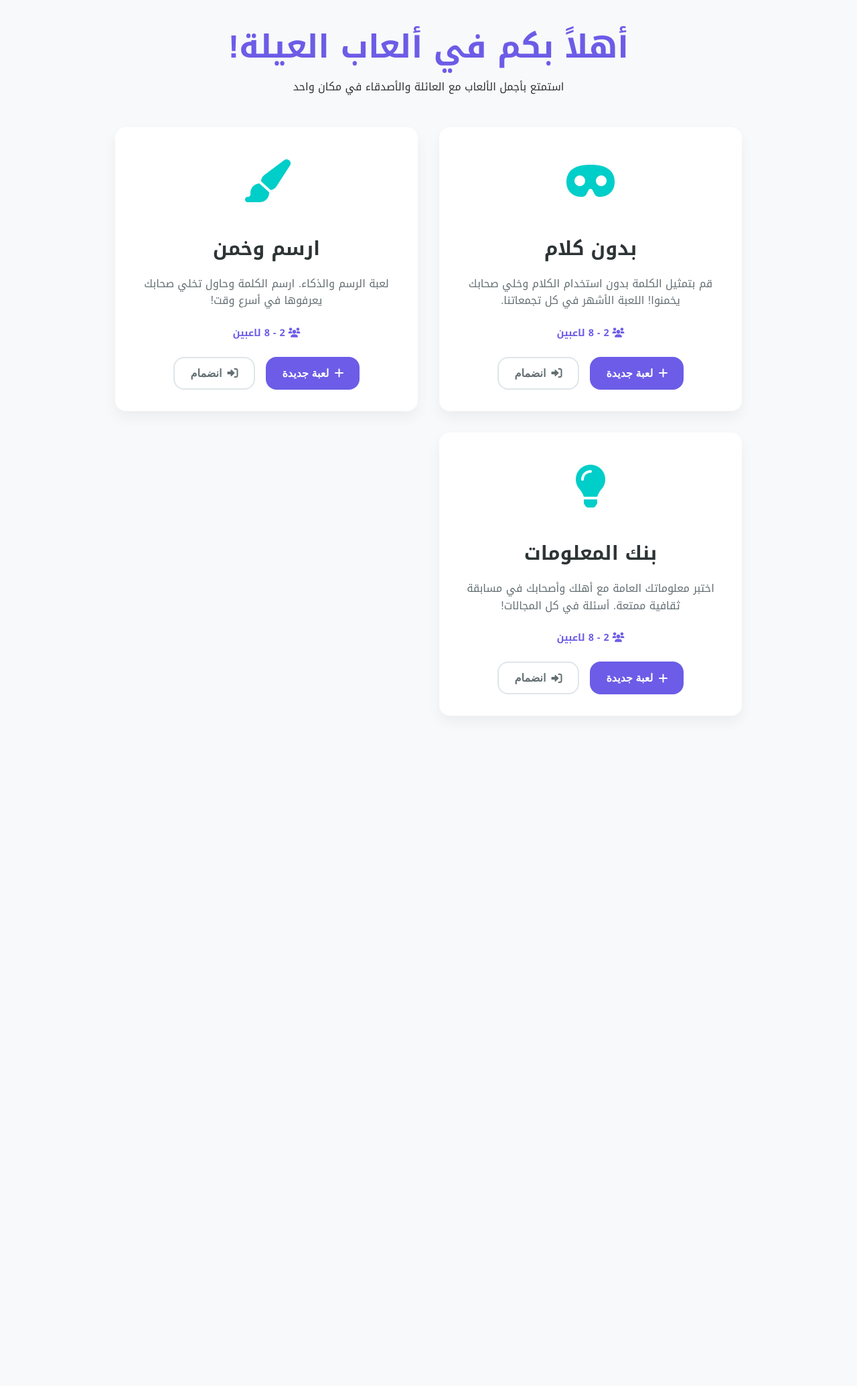
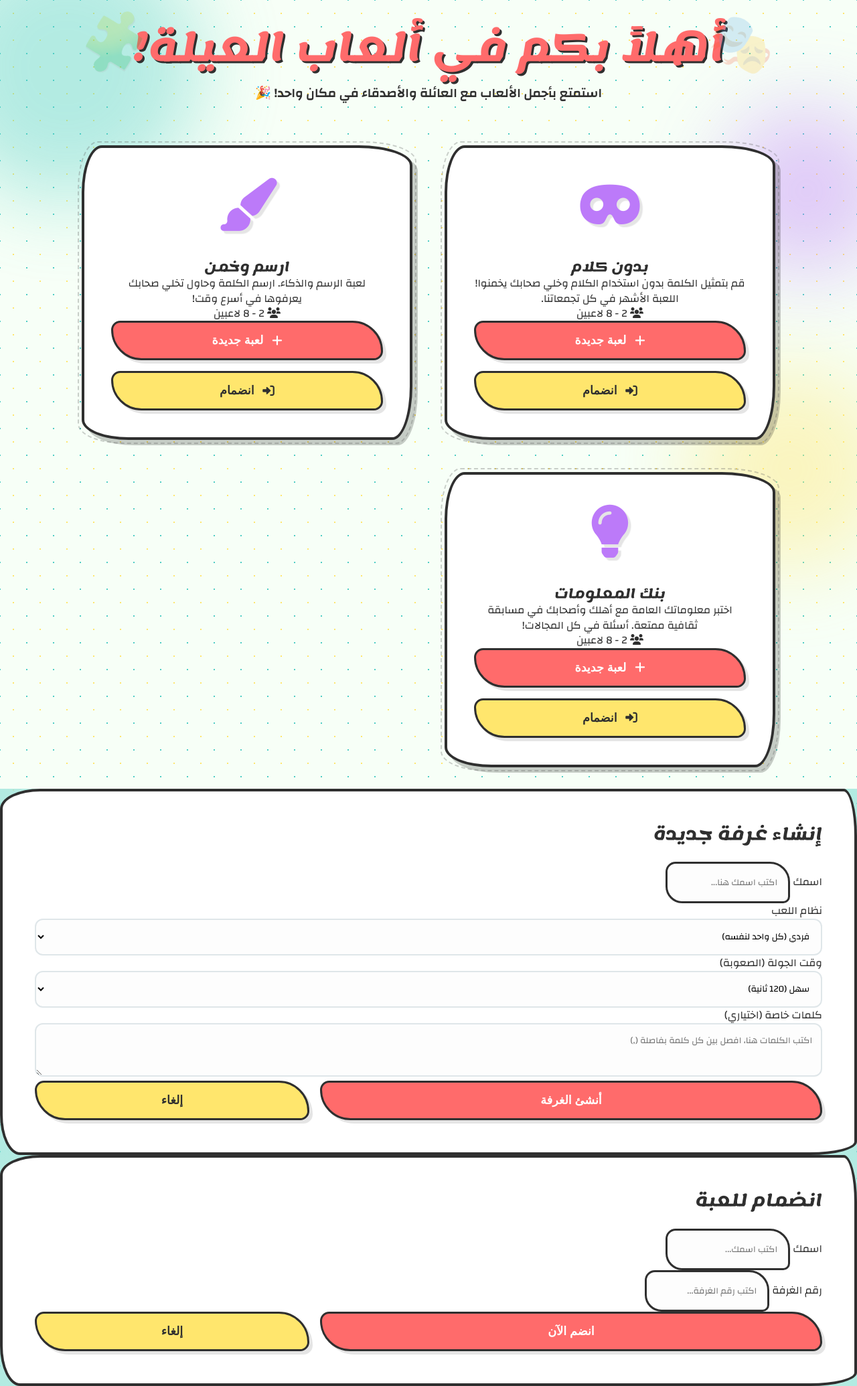
Before and after one commit to engziada/FamilyGamesII, a Flask app: page / in a window 1280 px wide. Shown: the whole page at 67% size. Before the commit the page ends 1037 px from the top, so only its background shows below. Run offline with Flask 3, Linux system fonts and the light colour scheme; some libraries are stand-ins or nearby versions.

Commit message:
Finalize Playful Edition revamp and enhancements.
- Completed UI/UX overhaul with irregular shapes, vibrant colors, and bouncy animations.
- Implemented modular architecture for games (Charades, Trivia, Pictionary).
- Added host-controlled admission system for active games.
- Enhanced Charades database with Egyptian media metadata.
- Improved Trivia synchronization and team-based scoring.
- Standardized score handling across models.
- Cleaned up artifacts and verified all flows.

```diff
--- a/app.py
+++ b/app.py
@@ -239,11 +239,6 @@ def handle_guess_correct(data):
         if points > 0:
             game_obj.add_score(game_obj.current_player, points)
             game_obj.add_score(guesser, points)
-            if game_obj.settings.get('teams'):
-                p1 = next((p for p in game_obj.players if p['name'] == game_obj.current_player), None)
-                p2 = next((p for p in game_obj.players if p['name'] == guesser), None)
-                if p1: game_obj.team_scores[str(p1['team'])] += points
-                if p2: game_obj.team_scores[str(p2['team'])] += points
 
         current_performer = game_obj.current_player
         game_obj.next_round(game_obj.get_item())
@@ -372,8 +367,13 @@ def handle_verify_game(data):
             player_sids[pname] = request.sid
             emit_game_state(gid)
             if game_obj.game_type == 'trivia' and game_obj.status == 'round_active':
-                # Start timer for the person who just joined/refreshed
-                emit('timer_start', {'duration': game_obj.settings.get('time_limit', 30)})
+                # Start timer for the person who just joined/refreshed with remaining time
+                remaining = game_obj.settings.get('time_limit', 30)
+                if game_obj.round_start_time:
+                    elapsed = (datetime.now() - game_obj.round_start_time).total_seconds()
+                    remaining = max(0, remaining - elapsed)
+
+                emit('timer_start', {'duration': remaining})
                 # Also ensure they have the latest question
                 emit('new_question', game_obj.to_dict(include_answer=False).get('current_question'))
             elif game_obj.current_player == pname:
--- a/static/css/style.css
+++ b/static/css/style.css
@@ -1,19 +1,22 @@
 :root {
-    --primary: #6c5ce7;
-    --primary-dark: #5b4bc4;
-    --secondary: #00cec9;
-    --accent: #ff7675;
-    --background: #f8f9fa;
-    --surface: #ffffff;
-    --text: #2d3436;
-    --text-light: #636e72;
-    --success: #00b894;
-    --warning: #fdcb6e;
-    --danger: #d63031;
-    --shadow: 0 10px 20px rgba(0,0,0,0.05);
-    --shadow-lg: 0 15px 30px rgba(0,0,0,0.1);
-    --radius: 16px;
-    --transition: all 0.3s cubic-bezier(0.4, 0, 0.2, 1);
+    --primary: #FF6B6B;      /* Fun Red */
+    --secondary: #4ECDC4;    /* Cool Teal */
+    --accent: #FFE66D;       /* Sunny Yellow */
+    --bg-main: #F7FFF7;      /* Soft Mint */
+    --text: #2F2F2F;
+    --text-light: #5F5F5F;
+    --surface: #FFFFFF;
+    --success: #6BCB77;
+    --danger: #FF6B6B;
+    --purple: #BC7AF9;
+
+    --shadow-pop: 5px 5px 0px rgba(0,0,0,0.1);
+    --shadow-heavy: 8px 8px 0px rgba(0,0,0,0.2);
+    --transition: all 0.4s cubic-bezier(0.175, 0.885, 0.32, 1.275);
+
+    /* Irregular Shape Radius */
+    --blob-radius: 30% 70% 70% 30% / 30% 30% 70% 70%;
+    --card-radius: 40px 15px 40px 15px;
 }
 
 * {
@@ -23,35 +26,54 @@
 }
 
 body {
-    font-family: 'Noto Kufi Arabic', sans-serif;
-    background-color: var(--background);
+    font-family: 'Changa', sans-serif;
+    background-color: var(--bg-main);
     color: var(--text);
-    line-height: 1.6;
+    line-height: 1.4;
     direction: rtl;
     min-height: 100vh;
+    overflow-x: hidden;
+    background-image:
+        radial-gradient(var(--accent) 1px, transparent 1px),
+        radial-gradient(var(--secondary) 1px, transparent 1px);
+    background-size: 40px 40px;
+    background-position: 0 0, 20px 20px;
+}
+
+h1, h2, h3, .item-name {
+    font-family: 'Lemonada', cursive;
 }
 
 .container {
-    max-width: 1000px;
+    max-width: 1100px;
     margin: 0 auto;
     padding: 2rem;
+    position: relative;
 }
 
-/* --- Components --- */
+/* --- Buttons: Irregular & Bouncy --- */
 
 .btn {
     display: inline-flex;
     align-items: center;
     justify-content: center;
-    padding: 0.8rem 1.5rem;
-    border-radius: var(--radius);
-    font-weight: 700;
-    font-size: 1rem;
+    padding: 1rem 2rem;
+    border: 3px solid var(--text);
+    border-radius: 15px 50px 15px 50px;
+    font-weight: 800;
+    font-size: 1.1rem;
     cursor: pointer;
     transition: var(--transition);
-    border: none;
-    gap: 0.5rem;
+    gap: 0.8rem;
     text-decoration: none;
+    box-shadow: var(--shadow-pop);
+    background: var(--surface);
+    color: var(--text);
+}
+
+.btn:active {
+    transform: scale(0.9) translateY(4px);
+    box-shadow: 2px 2px 0px rgba(0,0,0,0.1);
 }
 
 .btn-primary {
@@ -60,401 +82,245 @@ body {
 }
 
 .btn-primary:hover {
-    background-color: var(--primary-dark);
-    transform: translateY(-2px);
-    box-shadow: 0 5px 15px rgba(108, 92, 231, 0.3);
+    background-color: #ff5252;
+    transform: rotate(-2deg) scale(1.05);
 }
 
 .btn-secondary {
     background-color: var(--secondary);
     color: white;
+    border-radius: 50px 15px 50px 15px;
+}
+
+.btn-secondary:hover {
+    transform: rotate(2deg) scale(1.05);
 }
 
 .btn-outline {
-    background-color: transparent;
-    border: 2px solid #dfe6e9;
-    color: var(--text-light);
-}
-
-.btn-outline:hover {
-    border-color: var(--primary);
-    color: var(--primary);
+    background-color: var(--accent);
+    color: var(--text);
 }
 
 .btn-sm {
-    padding: 0.4rem 1rem;
-    font-size: 0.85rem;
-    border-radius: 10px;
+    padding: 0.5rem 1.2rem;
+    font-size: 0.9rem;
+    border-width: 2px;
 }
+
+/* --- Cards: The "Squircle/Blob" Look --- */
 
 .card {
     background: var(--surface);
-    border-radius: var(--radius);
-    padding: 2rem;
-    box-shadow: var(--shadow);
+    border: 4px solid var(--text);
+    border-radius: 30px 80px 30px 70px / 70px 30px 80px 30px;
+    padding: 2.5rem;
+    box-shadow: var(--shadow-heavy);
     transition: var(--transition);
+    position: relative;
+}
+
+.card::before {
+    content: '';
+    position: absolute;
+    top: -10px; right: -10px; bottom: -10px; left: -10px;
+    border: 2px dashed var(--text-light);
+    border-radius: inherit;
+    z-index: -1;
+    opacity: 0.3;
 }
 
 .card:hover {
-    transform: translateY(-5px);
-    box-shadow: var(--shadow-lg);
+    transform: translateY(-8px) rotate(1deg);
 }
 
-/* --- Landing Page --- */
+/* --- Landing Page Grid --- */
 
 header {
     text-align: center;
-    margin-bottom: 3rem;
-    animation: fadeInDown 0.8s ease-out;
+    margin-bottom: 4rem;
+    position: relative;
 }
 
 header h1 {
-    font-size: 3rem;
+    font-size: 3.5rem;
     color: var(--primary);
-    margin-bottom: 0.5rem;
+    text-shadow: 3px 3px 0px var(--text);
+    margin-bottom: 1rem;
+    animation: bounceInDown 1s;
 }
 
 .games-grid {
     display: grid;
-    grid-template-columns: repeat(auto-fit, minmax(300px, 1fr));
-    gap: 2rem;
+    grid-template-columns: repeat(auto-fit, minmax(320px, 1fr));
+    gap: 3rem;
 }
 
 .game-card {
     text-align: center;
-    display: flex;
-    flex-direction: column;
-    height: 100%;
 }
 
 .game-icon {
-    font-size: 4rem;
-    color: var(--secondary);
+    font-size: 4.5rem;
+    color: var(--purple);
     margin-bottom: 1.5rem;
-}
-
-.game-card h3 {
-    font-size: 1.8rem;
-    margin-bottom: 1rem;
-}
-
-.game-card p {
-    color: var(--text-light);
-    margin-bottom: 1.5rem;
-    flex-grow: 1;
-}
-
-.game-meta {
-    font-weight: 600;
-    color: var(--primary);
-    margin-bottom: 1.5rem;
-    font-size: 0.9rem;
+    filter: drop-shadow(4px 4px 0px rgba(0,0,0,0.1));
+    animation: heartbeat 2s infinite;
 }
 
 .game-card .buttons {
+    margin-top: auto;
     display: flex;
+    flex-direction: column;
     gap: 1rem;
-    justify-content: center;
 }
 
-/* --- Modals --- */
+/* --- Irregular Modals --- */
 
 .modal {
-    position: fixed;
-    top: 0;
-    left: 0;
-    width: 100%;
-    height: 100%;
-    background: rgba(45, 52, 54, 0.8);
-    display: none;
-    align-items: center;
-    justify-content: center;
-    z-index: 1000;
-    backdrop-filter: blur(5px);
+    background: rgba(78, 205, 196, 0.4);
+    backdrop-filter: blur(8px);
 }
 
 .modal-content {
+    border: 4px solid var(--text);
+    border-radius: 60px 20px 70px 30px / 30px 70px 20px 60px;
+    padding: 3rem;
     background: var(--surface);
-    width: 90%;
-    max-width: 500px;
-    padding: 2.5rem;
-    border-radius: var(--radius);
-    position: relative;
-    animation: zoomIn 0.3s ease-out;
 }
 
-.input-group {
-    margin-bottom: 1.5rem;
-    text-align: right;
+.input-control, .input-group input, .input-group select, .input-group textarea {
+    border: 3px solid var(--text);
+    border-radius: 15px 30px 10px 25px;
+    padding: 1rem;
+    font-family: 'Changa', sans-serif;
+    background: #fdfdfd;
 }
 
-.input-group label {
-    display: block;
-    font-weight: 700;
-    margin-bottom: 0.5rem;
-    color: var(--text);
-}
-
-.input-group input {
-    width: 100%;
-    padding: 1rem;
-    border: 2px solid #dfe6e9;
-    border-radius: 12px;
-    font-size: 1rem;
-    font-family: inherit;
-    transition: var(--transition);
-}
-
-.input-group input:focus {
-    outline: none;
-    border-color: var(--primary);
-}
-
-/* --- Game Page --- */
+/* --- Game Board Revamp --- */
 
 .game-container {
     display: grid;
-    grid-template-columns: 1fr 300px;
-    gap: 2rem;
-    max-width: 1200px;
-    margin: 0 auto;
-    padding: 2rem;
-}
-
-.game-board {
-    display: flex;
-    flex-direction: column;
-    gap: 2rem;
+    grid-template-columns: 1fr 320px;
+    gap: 2.5rem;
 }
 
 .status-bar {
-    display: flex;
-    justify-content: space-between;
-    align-items: center;
-    background: var(--surface);
-    padding: 1rem 2rem;
-    border-radius: var(--radius);
-    box-shadow: var(--shadow);
+    background: var(--accent);
+    border: 3px solid var(--text);
+    border-radius: 20px 60px 20px 50px;
+    padding: 1.2rem 2.5rem;
+    box-shadow: var(--shadow-pop);
 }
 
 .timer-box {
-    display: flex;
-    align-items: center;
-    gap: 0.5rem;
-    font-size: 1.5rem;
-    font-weight: 800;
-    color: var(--accent);
-}
-
-.timer-box i {
-    font-size: 1.2rem;
-}
-
-.timer-box.warning { color: var(--warning); }
-.timer-box.danger { color: var(--danger); animation: pulse 1s infinite; }
-
-.turn-indicator {
-    display: flex;
-    align-items: center;
-    gap: 0.5rem;
-    font-weight: 600;
-}
-
-.turn-indicator span {
-    color: var(--primary);
-    font-weight: 800;
+    background: var(--surface);
+    padding: 0.5rem 1.5rem;
+    border-radius: 40px;
+    border: 2px solid var(--text);
+    font-family: 'Lemonada', sans-serif;
 }
 
 .display-area {
     background: var(--surface);
-    min-height: 400px;
-    border-radius: var(--radius);
-    box-shadow: var(--shadow);
-    display: flex;
-    flex-direction: column;
-    align-items: center;
-    justify-content: center;
-    padding: 3rem;
-    text-align: center;
-    position: relative;
+    border: 5px solid var(--text);
+    border-radius: 100px 30px 120px 40px / 40px 120px 30px 100px;
+    min-height: 450px;
 }
 
 .item-card {
     opacity: 0;
-    transform: translateY(20px);
-    transition: opacity 0.5s ease, transform 0.5s ease;
+    transform: scale(0.5) rotate(-10deg);
 }
 
 .item-card.visible {
     opacity: 1;
-    transform: translateY(0);
-}
-
-.item-category {
-    text-transform: uppercase;
-    letter-spacing: 2px;
-    color: var(--text-light);
-    font-weight: 700;
-    margin-bottom: 1rem;
-    font-size: 1.2rem;
+    transform: scale(1) rotate(0deg);
+    animation: jelly 0.6s;
 }
 
 .item-name {
-    font-size: 3.5rem;
-    font-weight: 900;
-    color: var(--text);
-    margin-bottom: 2rem;
+    font-size: 4rem;
+    color: var(--primary);
+    text-shadow: 4px 4px 0px rgba(0,0,0,0.1);
 }
 
-.sidebar {
-    display: flex;
-    flex-direction: column;
-    gap: 2rem;
-}
-
-.player-list-card, .score-card {
-    padding: 1.5rem;
-}
-
-.sidebar h4 {
-    margin-bottom: 1rem;
-    border-bottom: 2px solid #f1f2f6;
-    padding-bottom: 0.5rem;
-    font-size: 1.1rem;
-}
+/* --- Sidebar Style --- */
 
 .player-item {
-    display: flex;
-    align-items: center;
-    justify-content: space-between;
-    padding: 0.8rem;
-    margin-bottom: 0.5rem;
-    border-radius: 10px;
-    background: #f1f2f6;
-    font-weight: 600;
+    background: var(--surface);
+    border: 2px solid var(--text);
+    border-radius: 15px 40px 10px 35px;
+    margin-bottom: 0.8rem;
+    box-shadow: 3px 3px 0px rgba(0,0,0,0.05);
 }
 
 .player-item.current-player {
-    background: var(--primary);
-    color: white;
-}
-
-.player-item i {
-    font-size: 0.9rem;
-}
-
-.score-item {
-    display: flex;
-    justify-content: space-between;
-    padding: 0.5rem 0;
-    border-bottom: 1px solid #f1f2f6;
-}
-
-.score-item:last-child { border-bottom: none; }
-
-.score-val {
-    font-weight: 800;
-    color: var(--primary);
+    background: var(--secondary);
+    border-color: var(--text);
+    transform: scale(1.05);
 }
 
 /* --- Trivia Options --- */
 .options-grid button {
-    transition: var(--transition);
+    border-radius: 20px 40px 20px 40px / 40px 20px 40px 20px;
 }
 
 .options-grid button:hover {
-    background-color: var(--primary);
-    color: white;
-    border-color: var(--primary);
-    transform: scale(1.05);
+    background-color: var(--accent);
+    color: var(--text);
+    transform: scale(1.1) rotate(2deg);
+}
+
+/* --- Animations: The "Amusement" Part --- */
+
+@keyframes jelly {
+    0% { transform: scale(1, 1); }
+    30% { transform: scale(1.25, 0.75); }
+    40% { transform: scale(0.75, 1.25); }
+    50% { transform: scale(1.15, 0.85); }
+    65% { transform: scale(0.95, 1.05); }
+    75% { transform: scale(1.05, 0.95); }
+    100% { transform: scale(1, 1); }
+}
+
+@keyframes heartbeat {
+    0% { transform: scale(1); }
+    10% { transform: scale(1.1); }
+    20% { transform: scale(1); }
+    30% { transform: scale(1.1); }
+    40% { transform: scale(1); }
 }
 
 /* --- Notifications --- */
-#notification-container {
-    position: fixed;
-    bottom: 2rem;
-    right: 2rem;
-    z-index: 3000;
-    display: flex;
-    flex-direction: column;
-    gap: 1rem;
-    pointer-events: none;
-}
 
 .join-request-card {
-    background: var(--surface);
-    padding: 1.2rem;
-    border-radius: 18px;
-    box-shadow: 0 10px 30px rgba(0,0,0,0.15);
-    border-right: 5px solid var(--primary);
-    min-width: 250px;
-    pointer-events: auto;
-}
-
-/* --- Waiting Approval State --- */
-.waiting-approval-content {
-    text-align: center;
-    padding: 2rem;
+    border: 3px solid var(--text);
+    border-radius: 20px 50px 20px 40px;
+    background: var(--accent);
 }
 
 .spinner {
-    width: 40px;
-    height: 40px;
-    border: 4px solid rgba(108, 92, 231, 0.1);
+    border: 6px solid var(--accent);
     border-left-color: var(--primary);
-    border-radius: 50%;
-    margin: 0 auto 1.5rem;
-    animation: spin 1s linear infinite;
 }
 
-@keyframes spin {
-    to { transform: rotate(360deg); }
+/* --- Custom Background Blobs --- */
+.bg-blob {
+    position: fixed;
+    z-index: -2;
+    filter: blur(60px);
+    opacity: 0.4;
+    border-radius: 50%;
 }
 
-/* --- Reveal Message --- */
-
-.reveal-message {
-    position: fixed;
-    top: 50%;
-    left: 50%;
-    transform: translate(-50%, -50%);
-    background: var(--surface);
-    padding: 3rem;
-    border-radius: 24px;
-    box-shadow: 0 20px 50px rgba(0,0,0,0.3);
-    z-index: 2000;
-    text-align: center;
-    max-width: 400px;
-    width: 90%;
-}
-
-.reveal-content h3 {
-    color: var(--accent);
-    margin-bottom: 1rem;
-    font-size: 1.5rem;
-}
-
-/* --- Animations --- */
-
-@keyframes pulse {
-    0% { transform: scale(1); }
-    50% { transform: scale(1.05); }
-    100% { transform: scale(1); }
-}
-
-/* --- Responsive --- */
+.blob-1 { width: 400px; height: 400px; background: var(--secondary); top: -100px; left: -100px; }
+.blob-2 { width: 300px; height: 300px; background: var(--accent); bottom: -50px; right: -50px; }
+.blob-3 { width: 250px; height: 250px; background: var(--purple); top: 20%; right: -50px; }
 
 @media (max-width: 768px) {
-    .game-container {
-        grid-template-columns: 1fr;
-    }
-    .sidebar {
-        order: 2;
-    }
-    .item-name {
-        font-size: 2.5rem;
-    }
-    header h1 {
-        font-size: 2.2rem;
-    }
+    .container { padding: 1rem; }
+    .item-name { font-size: 2.8rem; }
+    .game-container { grid-template-columns: 1fr; }
+    .display-area { padding: 2rem 1rem; border-radius: 40px; }
+    header h1 { font-size: 2.2rem; }
 }
--- a/static/js/charades.js
+++ b/static/js/charades.js
@@ -355,6 +355,12 @@ class GameEngine {
         this.socket.on('correct_guess', (data) => {
             this.guessedSound.play().catch(e => console.log(e));
             Utils.showMessage(`${data.guesser} عرف الإجابة!`);
+            confetti({
+                particleCount: 100,
+                spread: 70,
+                origin: { y: 0.6 },
+                colors: ['#FF6B6B', '#4ECDC4', '#FFE66D', '#BC7AF9']
+            });
         });
 
         this.socket.on('round_timeout', (data) => {
@@ -389,6 +395,14 @@ class GameEngine {
         this.socket.on('answer_result', (data) => {
             this.guessedSound.play().catch(e => {});
             Utils.showMessage(`${data.player} جاوب ${data.is_correct ? 'صح ✅' : 'غلط ❌'}. الإجابة كانت: ${data.correct_answer}`);
+            if (data.is_correct) {
+                confetti({
+                    particleCount: 80,
+                    spread: 60,
+                    origin: { y: 0.7 },
+                    colors: ['#6BCB77', '#FFE66D', '#4ECDC4']
+                });
+            }
         });
 
         this.socket.on('draw', (stroke) => {
--- a/templates/base.html
+++ b/templates/base.html
@@ -4,13 +4,18 @@
     <meta charset="UTF-8">
     <meta name="viewport" content="width=device-width, initial-scale=1.0">
     <title>ألعاب العيلة - متعة مع العائلة</title>
-    <link href="https://fonts.googleapis.com/css2?family=Noto+Kufi+Arabic:wght@400;500;700&display=swap" rel="stylesheet">
+    <link href="https://fonts.googleapis.com/css2?family=Lemonada:wght@300..700&family=Changa:wght@200..800&display=swap" rel="stylesheet">
     <link rel="stylesheet" href="https://cdnjs.cloudflare.com/ajax/libs/animate.css/4.1.1/animate.min.css"/>
     <link rel="stylesheet" href="https://cdnjs.cloudflare.com/ajax/libs/font-awesome/6.0.0/css/all.min.css">
     <link rel="stylesheet" href="{{ url_for('static', filename='css/style.css') }}">
     <script src="https://cdnjs.cloudflare.com/ajax/libs/socket.io/4.0.1/socket.io.js"></script>
+    <script src="https://cdn.jsdelivr.net/npm/canvas-confetti@1.6.0/dist/confetti.browser.min.js"></script>
 </head>
 <body>
+    <div class="bg-blob blob-1"></div>
+    <div class="bg-blob blob-2"></div>
+    <div class="bg-blob blob-3"></div>
+
     {% block content %}{% endblock %}
     {% block scripts %}{% endblock %}
 </body>
--- a/templates/index.html
+++ b/templates/index.html
@@ -2,8 +2,10 @@
 {% block content %}
 <div class="container">
     <header>
+        <div style="font-size: 5rem; position: absolute; top: -20px; right: 0; opacity: 0.2; transform: rotate(15deg);">🎭</div>
+        <div style="font-size: 5rem; position: absolute; top: -20px; left: 0; opacity: 0.2; transform: rotate(-15deg);">🧩</div>
         <h1>أهلاً بكم في ألعاب العيلة!</h1>
-        <p>استمتع بأجمل الألعاب مع العائلة والأصدقاء في مكان واحد</p>
+        <p style="font-size: 1.2rem; font-weight: 600;">استمتع بأجمل الألعاب مع العائلة والأصدقاء في مكان واحد! 🎉</p>
     </header>
 
     <div class="games-grid">
```
Also changed, not shown: games/charades/models.py (+6 -3 lines), 3 other files.
